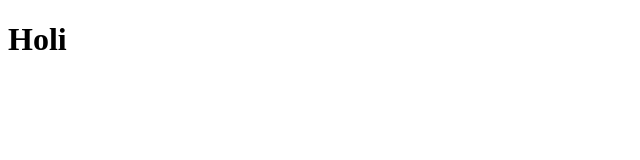
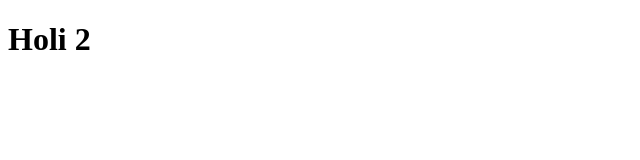
Before and after one commit to JonatanHerrera/git-hello-world, a plain HTML site: page index.html in a window 1280 px wide. Shown: the full height of the page, 0-640 px from the left. Drawn offline with Linux system fonts and the light colour scheme.

Commit message:
Cambio prueba
Hello

```diff
--- a/index.html
+++ b/index.html
@@ -7,8 +7,7 @@
     <title>Aprendienso</title>
 </head>
 <body>
-    <h1>Holi
-
+    <h1>Holi  2
     </h1>
 </body>
 </html>
```
